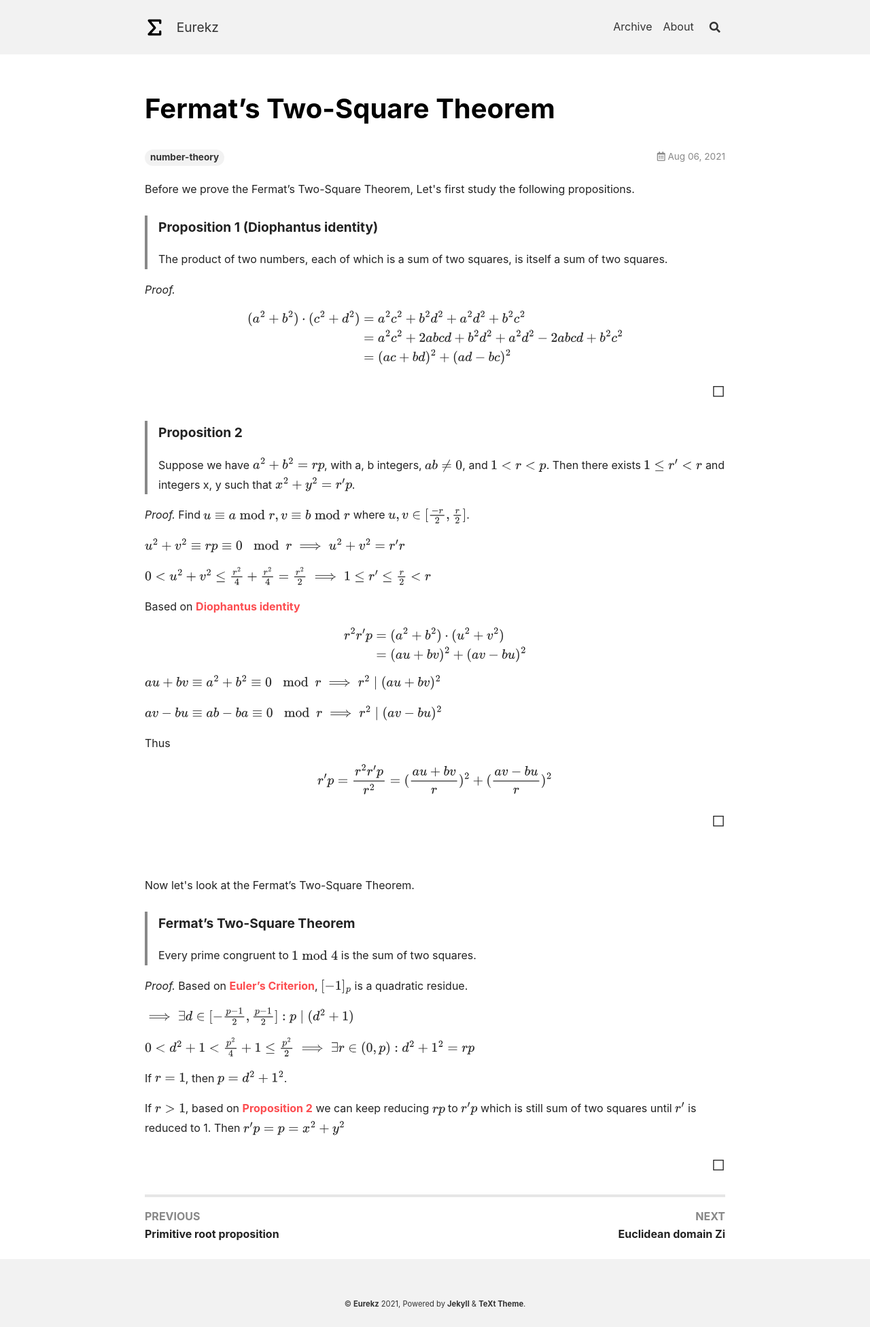
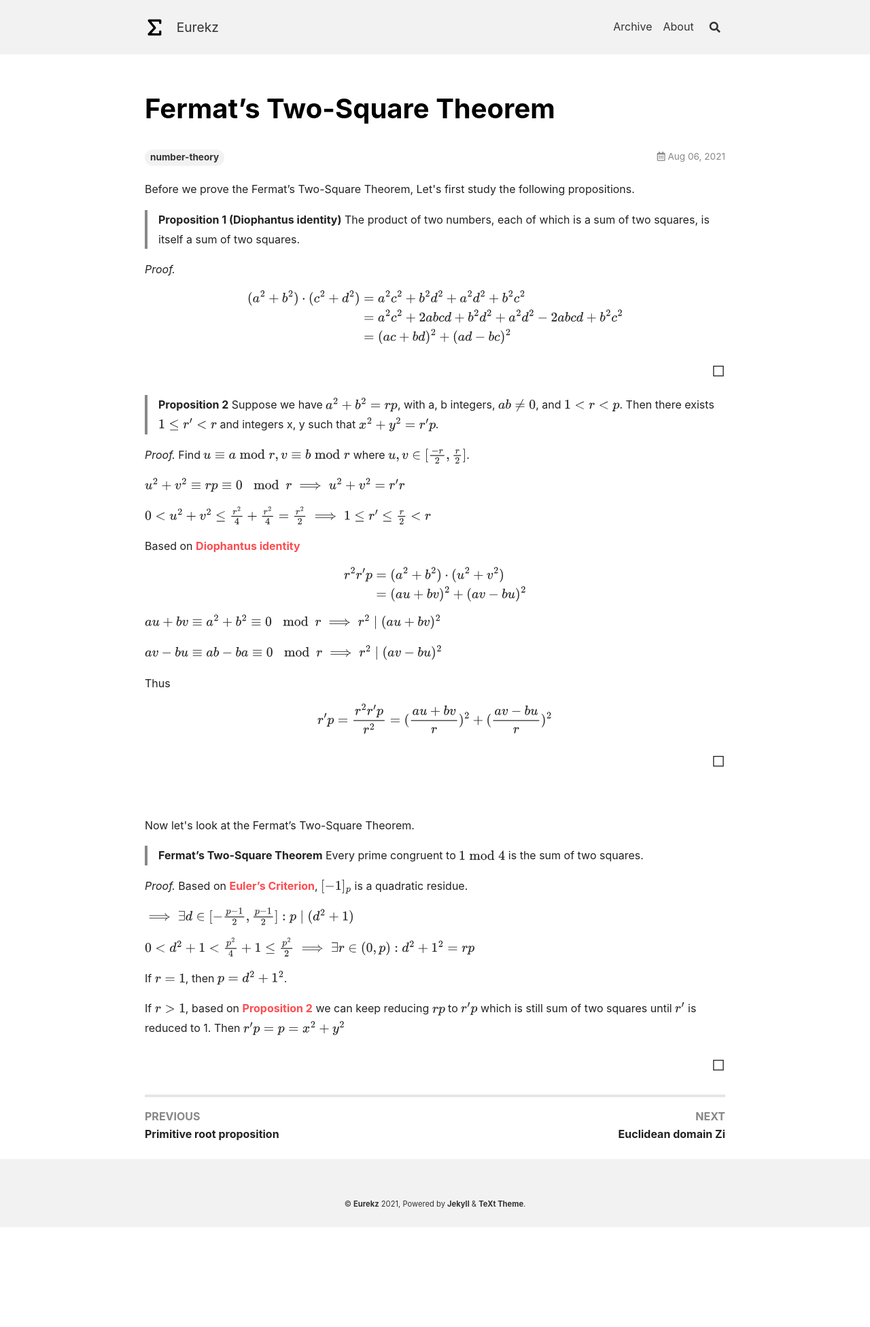
Before and after one commit to Yonderz/yonderz.github.io, a Jekyll site: the page built from _posts/2021-08-06-fermats-two-square-theorem.html, in a window 1280 px wide. Shown: the whole page at 68% size. Built offline with Jekyll 4.4.1, drawn with Linux system fonts in a browser that asks for light colours; comment, search, counter and statistics services are not loaded; after the commit the page ends 1805 px from its top, so only the background shows below that.

Commit message:
formatting

```diff
--- a/_posts/2021-08-06-fermats-two-square-theorem.html
+++ b/_posts/2021-08-06-fermats-two-square-theorem.html
@@ -8,7 +8,7 @@ excerpt: <blockquote class="statement"> <p class="noindent"><strong>Fermat’s T
 <p>Before we prove the Fermat’s Two-Square Theorem, Let's first study the following propositions.</p>
 <blockquote class="statement">
     <p id="Diophantus identity" data-tralics-id="uid1" data-number="">
-    <h4><strong>Proposition 1 (Diophantus identity)</strong></h4>
+    <strong>Proposition 1 (Diophantus identity)</strong>
 
     The product of two numbers, each of which is a sum of two squares, is itself a sum of two squares.<span
         class="intersentencespace"></span></p>
@@ -23,7 +23,7 @@ excerpt: <blockquote class="statement"> <p class="noindent"><strong>Fermat’s T
 {% include qed.html %}
 <blockquote class="statement">
     <p id="Red" data-tralics-id="uid3" data-number="" class="noindent">
-    <h4><strong>Proposition 2</strong></h4>
+    <strong>Proposition 2</strong>
 
     Suppose we have <span class="inline_math">\( a^2 + b^2 = rp \)</span>, with a, b integers, <span
         class="inline_math">\( ab\neq0 \)</span>, and <span class="inline_math">\( 1 &lt; r &lt; p \)</span>.<span
@@ -64,7 +64,7 @@ excerpt: <blockquote class="statement"> <p class="noindent"><strong>Fermat’s T
 <p>Now let's look at the Fermat’s Two-Square Theorem.</p>
 <blockquote class="statement">
     <p class="noindent">
-    <h4><strong>Fermat’s Two-Square Theorem</strong></h4> Every prime congruent to <span class="inline_math">\( 1
+    <strong>Fermat’s Two-Square Theorem</strong> Every prime congruent to <span class="inline_math">\( 1
         \bmod 4 \)</span> is the sum of two squares.<span class="intersentencespace"></span></p>
 </blockquote>
 
```
